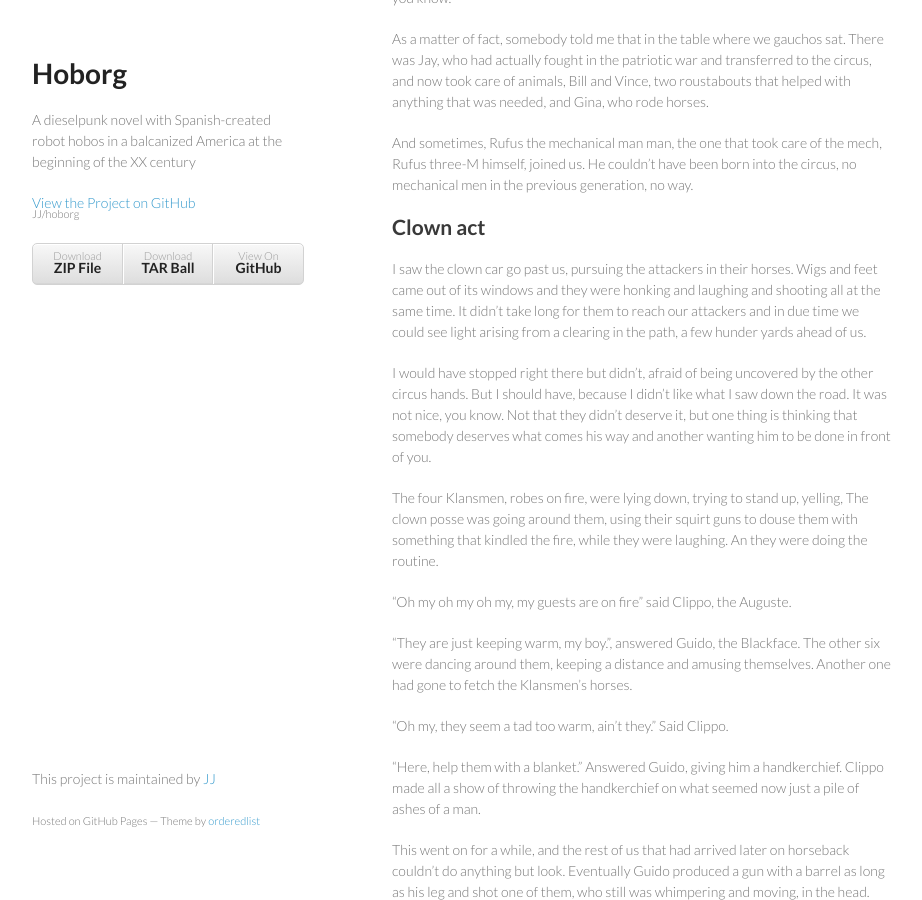
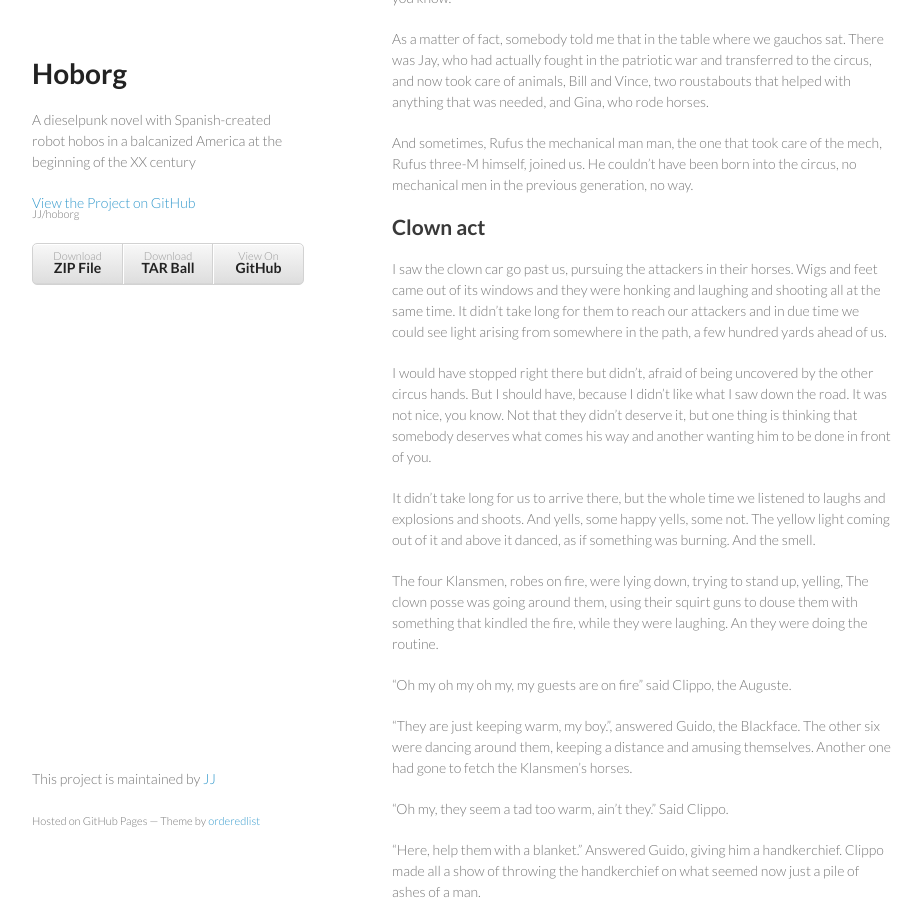
Before and after one commit to JJ/hoborg, a Jekyll site: the page built from text/text.md, in a window 1280 px wide and 900 px high, scrolled down 5019 px. Shown: the whole window, without its empty margins (178-1100 px from the left). Built offline with Jekyll 4.4.1, drawn with Linux system fonts in a browser that asks for light colours.

Commit message:
Sync text/text.md from master to gh-pages

```diff
--- a/text/text.md
+++ b/text/text.md
@@ -302,7 +302,7 @@ I saw the clown car go past us, pursuing the attackers in their
 horses. Wigs and feet came out of its windows and they were honking
 and laughing and shooting all at the same time. It didn't take long
 for them to reach our attackers and in due time we could see light
-arising from a clearing in the path, a few hunder yards ahead of us.
+arising from somewhere in the path, a few hundred yards ahead of us.
 
 I would have stopped right there but didn't, afraid of being uncovered
 by the other circus hands. But I should have, because I didn't like
@@ -310,6 +310,11 @@ what I saw down the road. It was not nice, you know. Not that they
 didn't deserve it, but one thing is thinking that somebody deserves
 what comes his way and another wanting him to be done in front of
 you.
+
+It didn't take long for us to arrive there, but the whole time we
+listened to laughs and explosions and shoots. And yells, some happy yells, some
+not. The yellow light coming out of it and above it danced, as if
+something was burning. And the smell.
 
 The four Klansmen, robes on fire, were lying down, trying to stand up,
 yelling, The clown posse was going around them, using their squirt
```
